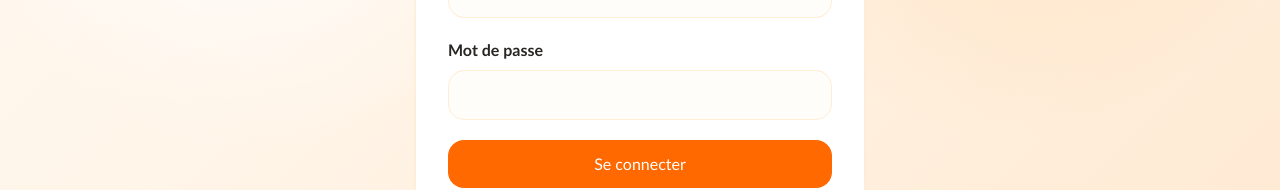
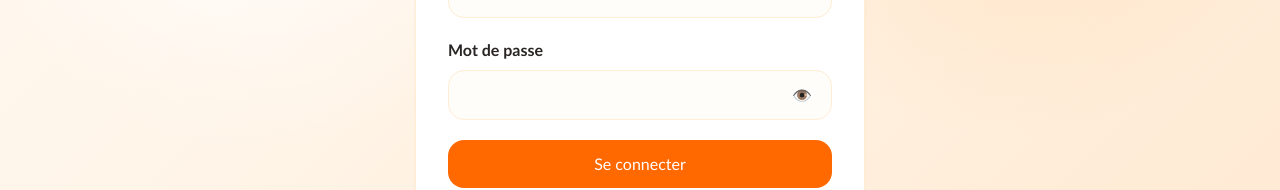
Before and after one commit to Lacharrogne/Carnet-de-recettes, a React (Vite) app: page /auth in a window 1280 px wide. Shown: the part 309-499 px from the top of the page. Built offline with nearby package versions, Linux system fonts and the light colour scheme; no server answers.

Commit message:
Implémentation d'une fonction pour voir le MDP qu'on tape

```diff
--- a/src/pages/AuthPage.tsx
+++ b/src/pages/AuthPage.tsx
@@ -19,6 +19,7 @@ export default function AuthPage() {
   const [mode, setMode] = useState<'login' | 'signup'>('login')
   const [email, setEmail] = useState('')
   const [password, setPassword] = useState('')
+  const [showPassword, setShowPassword] = useState(false)
   const [username, setUsername] = useState('')
   const [avatarFile, setAvatarFile] = useState<File | null>(null)
   const [avatarPreview, setAvatarPreview] = useState('')
@@ -30,6 +31,7 @@ export default function AuthPage() {
     const file = event.target.files?.[0] ?? null
 
     setAvatarFile(file)
+    setErrorMessage('')
 
     if (!file) {
       setAvatarPreview('')
@@ -63,8 +65,9 @@ export default function AuthPage() {
     if (!avatarFile) return ''
 
     const fileExtension = avatarFile.name.split('.').pop() || 'jpg'
+    const fileNameWithoutExtension = avatarFile.name.replace(/\.[^/.]+$/, '')
     const fileName = `${Date.now()}-${cleanFileName(
-      avatarFile.name,
+      fileNameWithoutExtension,
     )}.${fileExtension}`
 
     const filePath = `${userId}/${fileName}`
@@ -114,13 +117,15 @@ export default function AuthPage() {
         if (data.user && data.session) {
           const avatarUrl = await uploadAvatar(data.user.id)
 
-          await supabase.from('profiles').upsert({
+          const { error: profileError } = await supabase.from('profiles').upsert({
             user_id: data.user.id,
             username: cleanUsername,
             bio: '',
             avatar_url: avatarUrl,
             updated_at: new Date().toISOString(),
           })
+
+          if (profileError) throw profileError
 
           navigate('/')
           return
@@ -232,13 +237,28 @@ export default function AuthPage() {
             Mot de passe
           </label>
 
-          <input
-            type="password"
-            value={password}
-            onChange={(e) => setPassword(e.target.value)}
-            className="w-full rounded-2xl border border-orange-100 bg-[#fffdf9] px-4 py-3 outline-none transition focus:border-orange-400 focus:ring-4 focus:ring-orange-100"
-            required
-          />
+          <div className="relative">
+            <input
+              type={showPassword ? 'text' : 'password'}
+              value={password}
+              onChange={(e) => setPassword(e.target.value)}
+              className="w-full rounded-2xl border border-orange-100 bg-[#fffdf9] px-4 py-3 pr-14 outline-none transition focus:border-orange-400 focus:ring-4 focus:ring-orange-100"
+              required
+            />
+
+            <button
+              type="button"
+              onClick={() => setShowPassword((current) => !current)}
+              className="absolute right-3 top-1/2 flex h-9 w-9 -translate-y-1/2 items-center justify-center rounded-full text-lg transition hover:bg-orange-50"
+              aria-label={
+                showPassword
+                  ? 'Cacher le mot de passe'
+                  : 'Afficher le mot de passe'
+              }
+            >
+              {showPassword ? '🙈' : '👁️'}
+            </button>
+          </div>
         </div>
 
         {message && (
@@ -275,6 +295,7 @@ export default function AuthPage() {
           setUsername('')
           setAvatarFile(null)
           setAvatarPreview('')
+          setShowPassword(false)
         }}
         className="mt-5 text-sm font-bold text-orange-600 hover:text-orange-700"
       >
```
